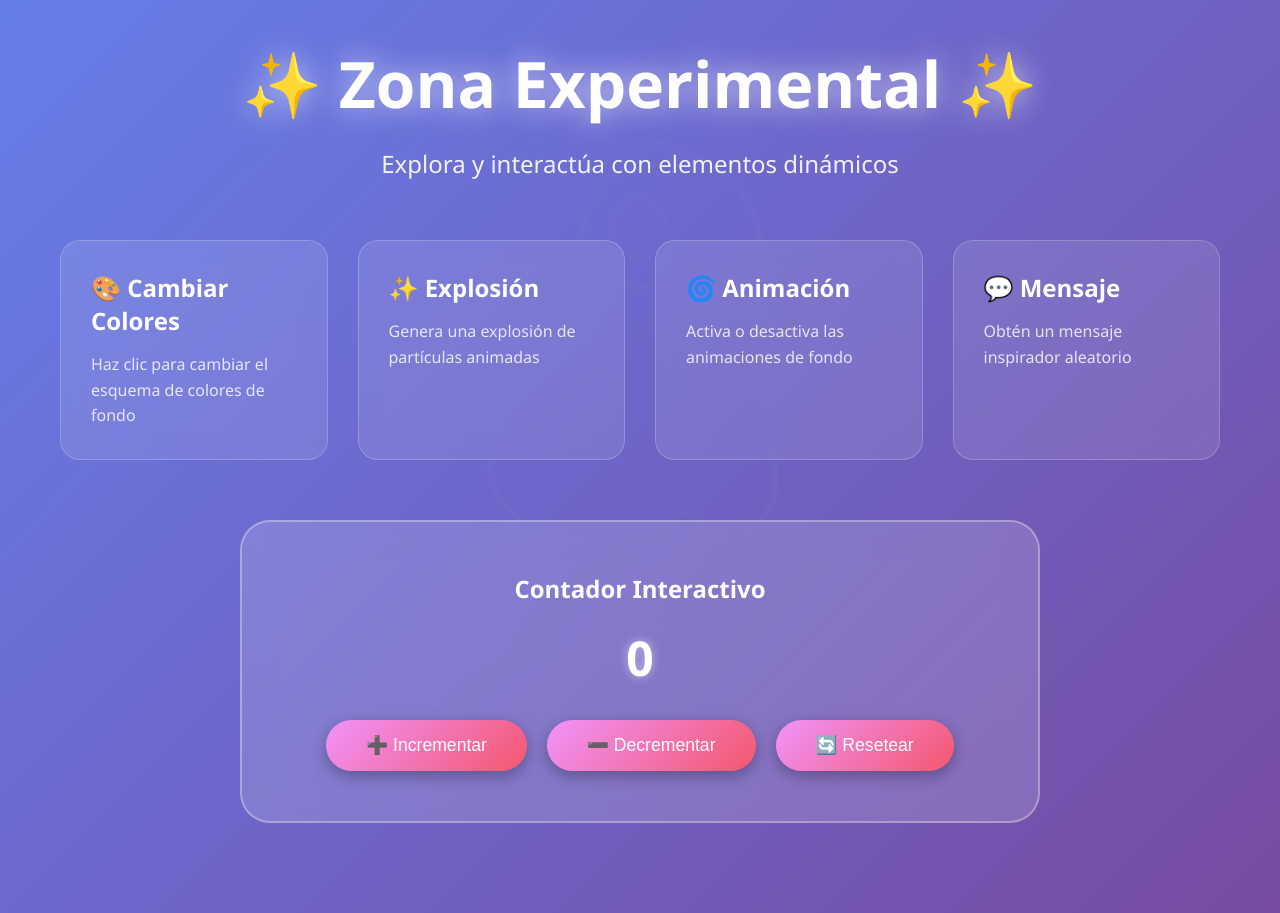
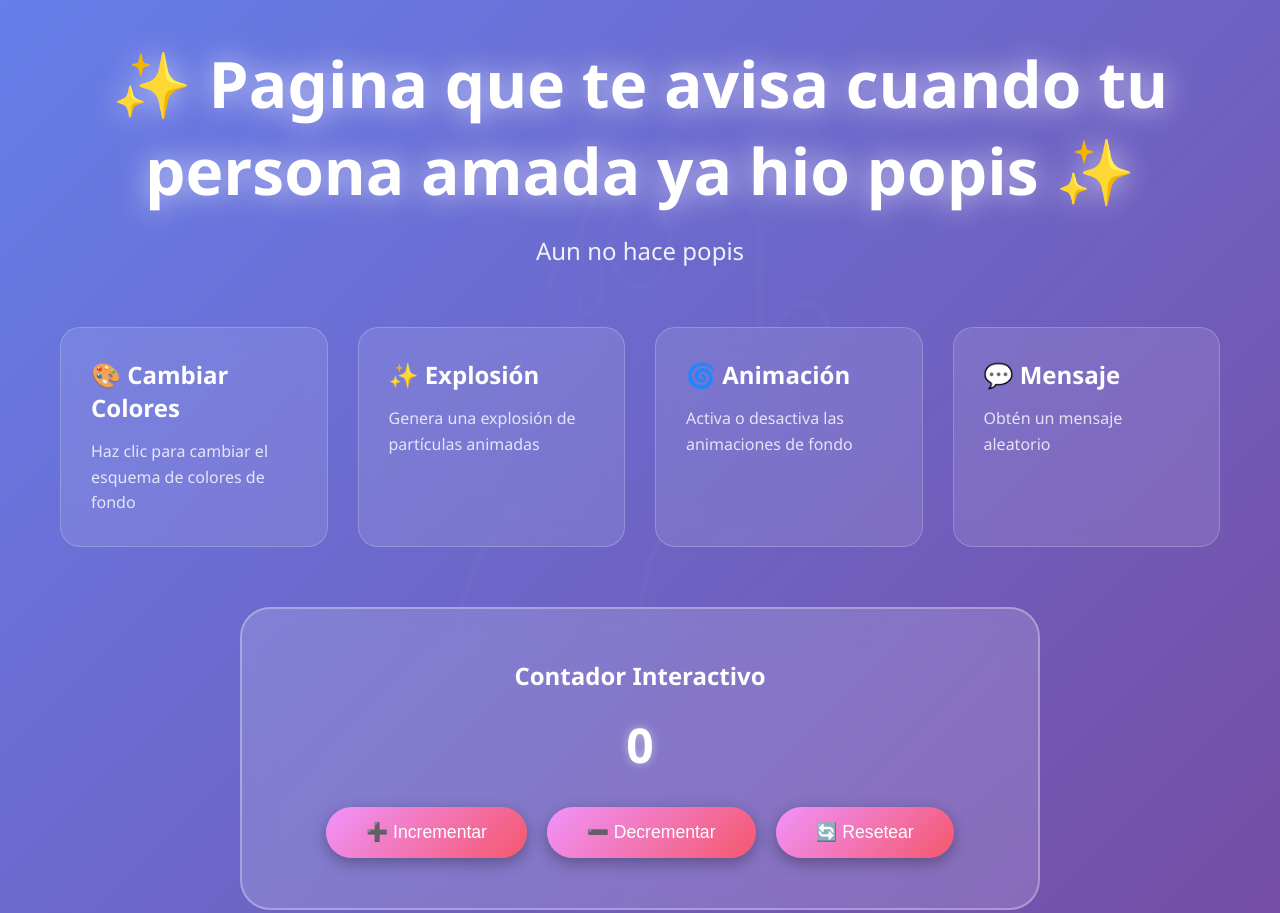
Before and after one commit to peppersdbl/estella, a plain HTML site: page index.html in a window 1280 px wide. Shown: the top 913 px of the page. Drawn offline with Linux system fonts and the light colour scheme.

Commit message:
index.html

```diff
--- a/index.html
+++ b/index.html
@@ -167,8 +167,8 @@
     <canvas id="canvas"></canvas>
 
     <div class="container">
-        <h1>✨ Zona Experimental ✨</h1>
-        <p class="subtitle">Explora y interactúa con elementos dinámicos</p>
+        <h1>✨ Pagina que te avisa cuando tu persona amada ya hio popis ✨</h1>
+        <p class="subtitle">Aun no hace popis</p>
 
         <div class="grid">
             <div class="card" onclick="changeBackground()">
@@ -185,7 +185,7 @@
             </div>
             <div class="card" onclick="randomMessage()">
                 <h3>💬 Mensaje</h3>
-                <p>Obtén un mensaje inspirador aleatorio</p>
+                <p>Obtén un mensaje aleatorio</p>
             </div>
         </div>
 
```
